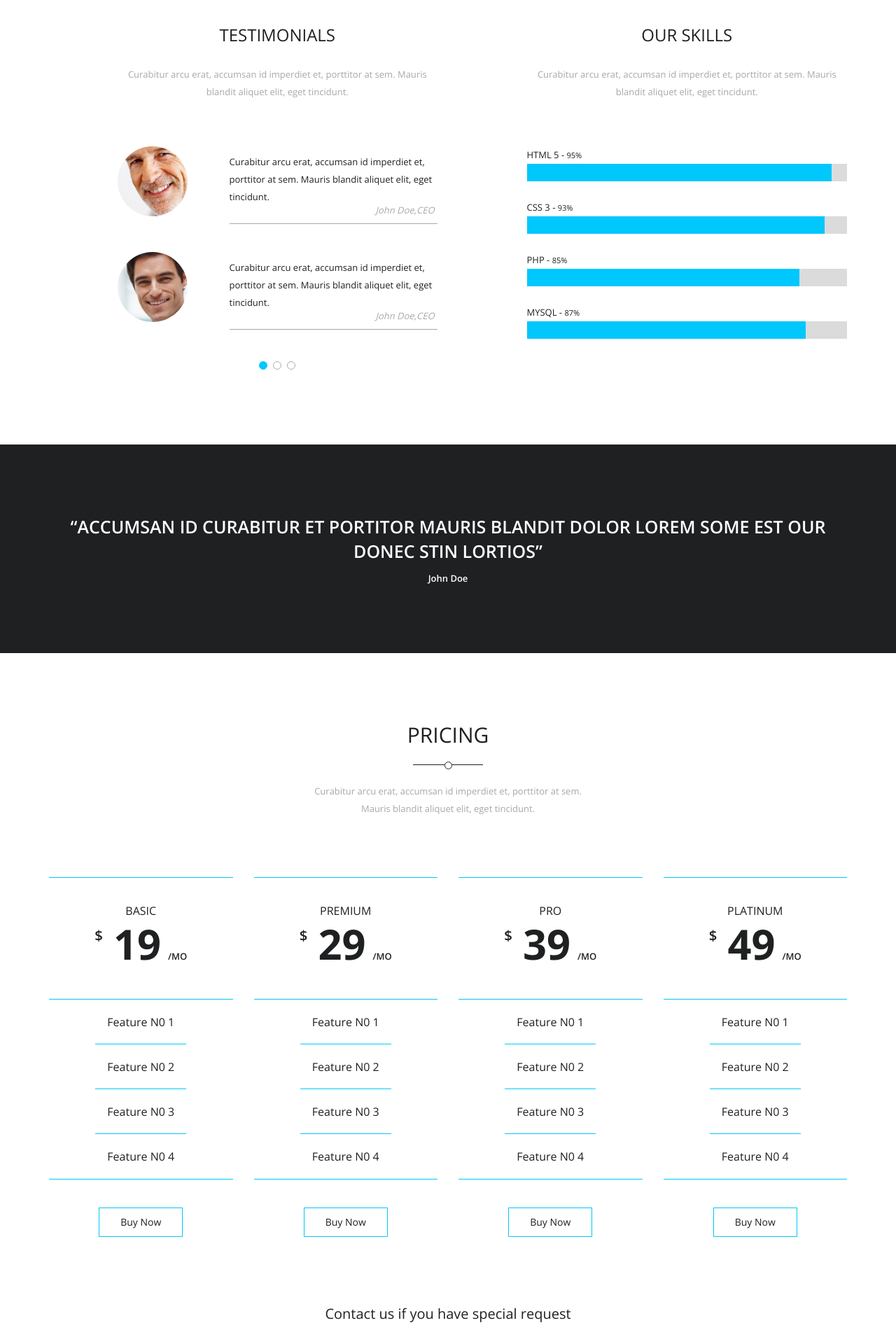
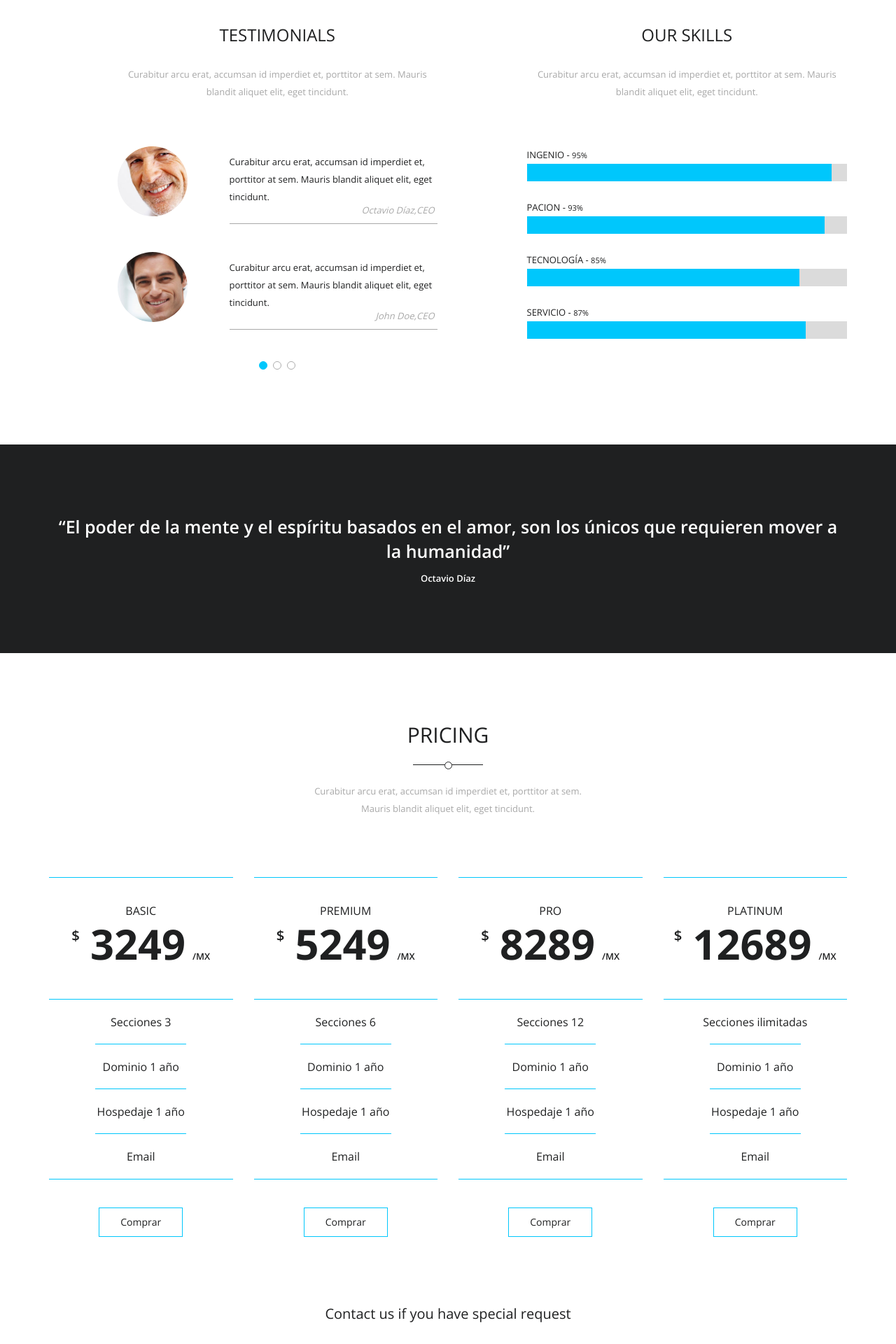
Before and after one commit to ludiazoctavio/idewasw3com, a Django app: template ideasw3com/templates/base.html in a window 1280 px wide. Shown: the part 4080-6000 px from the top of the page at 70% size. Run offline with Django 3.2, Linux system fonts and the light colour scheme; the template is opened without the code that fills it, so the values that code supplies are empty; some libraries are stand-ins or nearby versions.

Commit message:
cambios en inicio

```diff
--- a/ideasw3com/templates/base.html
+++ b/ideasw3com/templates/base.html
@@ -104,16 +104,17 @@
                     <li data-target="#home-carousel" data-slide-to="0" class="active"></li>
                     <li data-target="#home-carousel" data-slide-to="1"></li>
                     <li data-target="#home-carousel" data-slide-to="2"></li>
+                    <li data-target="#home-carousel" data-slide-to="3"></li>
                 </ol>
                 <!--/.carousel-indicators-->
 
                 <div class="carousel-inner">
 
-                    <div class="item active"  style="background-image: url('{% static 'img/slider/bg2.jpg' %}')" >
+                    <div class="item active"  style="background-image: url('{% static 'img/slider/create-website-ikl4glob.png' %}')" >
                         <div class="carousel-caption">
                             <div class="animated bounceInRight">
-                                <h2>HELLO WORLD! <br>WE ARE KASPER,WE MAKE ART.</h2>
-                                <p>Curabitur arcu erat, accumsan id imperdiet et, porttitor at sem. Mauris blandit aliquet elit, eget tincidunt nibh pulvinar a. Curabitur aliquet quam. Accumsan id imperdiet et, porttitor at sem. Mauris blandit aliquet elit, eget tincidunt.</p>
+                                <h2>iDeasW3 Web <br>¿Ya estás en internet?</h2>
+                                <p>Hoy es un requisito que tu negocio esté en internet.</p>
                             </div>
                         </div>
                     </div>
@@ -121,8 +122,8 @@
                     <div class="item" style="background-image: url('{% static 'img/slider/bg2.jpg' %}')">
                         <div class="carousel-caption">
                             <div class="animated bounceInDown">
-                                <h2>HELLO WORLD! <br>WE ARE KASPER,WE MAKE ART.</h2>
-                                <p>Curabitur arcu erat, accumsan id imperdiet et, porttitor at sem. Mauris blandit aliquet elit, eget tincidunt nibh pulvinar a. Curabitur aliquet quam. Accumsan id imperdiet et, porttitor at sem. Mauris blandit aliquet elit, eget tincidunt.</p>
+                                <h2>iDeasW3 Apps Web <br>¡Gestiona tu empresa desde internet!</h2>
+                                <p>Toma el control de tu negocio en cualquier momento y lugar.</p>
                             </div>
                         </div>
                     </div>
@@ -130,8 +131,17 @@
                     <div class="item" style="background-image: url('{% static 'img/slider/bg3.jpg' %}')">
                          <div class="carousel-caption">
                             <div class="animated bounceInUp">
-                                <h2>HELLO WORLD! <br>WE ARE KASPER,WE MAKE ART.</h2>
-                                <p>Curabitur arcu erat, accumsan id imperdiet et, porttitor at sem. Mauris blandit aliquet elit, eget tincidunt nibh pulvinar a. Curabitur aliquet quam. Accumsan id imperdiet et, porttitor at sem. Mauris blandit aliquet elit, eget tincidunt.</p>
+                                <h2>iDeasW3 Apps Móvil <br>¡Tus clientes conectados!</h2>
+                                <p>Al dia de hoy es mas facil para tus clientes conoser de tus productos y servicios al instante desde su móvil.</p>
+                            </div>
+                        </div>
+                    </div>
+
+                    <div class="item" style="background-image: url('{% static 'img/slider/ideasw3_geoweb.jpg' %}')">
+                         <div class="carousel-caption">
+                            <div class="animated bounceInUp">
+                                <h2>iDeasW3 GeoWeb <br>Software especializado</h2>
+                                <p>Realizamos desarrollos especializados en repecentación geográfica en la web</p>
                             </div>
                         </div>
                     </div>
@@ -454,7 +464,7 @@
                                     <img src="{% static 'img/client/1.jpg' %}" alt="Client" class="img-circle">
                                     <div class="tst-content">
                                         <p>Curabitur arcu erat, accumsan id imperdiet et, porttitor at sem. Mauris blandit aliquet elit, eget tincidunt.</p>
-                                        <span>John Doe,CEO</span>
+                                        <span>Octavio Díaz,CEO</span>
                                     </div>
                                 </div>
 
@@ -513,19 +523,19 @@
 
                         <div class="progress-bars">
 
-                            <span>HTML 5 - <small>95%</small></span>
+                            <span>Ingenio - <small>95%</small></span>
                             <div class="progress"  data-progress="95">
                                 <div class="bar"></div>
                             </div>
-                            <span>CSS 3 - <small>93%</small></span>
+                            <span>Pacion - <small>93%</small></span>
                             <div class="progress"  data-progress="93">
                                 <div class="bar"></div>
                             </div>
-                            <span>PHP - <small>85%</small></span>
+                            <span>Tecnología - <small>85%</small></span>
                             <div class="progress" data-progress="85">
                                 <div class="bar"></div>
                             </div>
-                            <span>mySQL - <small>87%</small></span>
+                            <span>Servicio - <small>87%</small></span>
                             <div class="progress kill-margin"  data-progress="87">
                                 <div class="bar"></div>
                             </div>
@@ -549,8 +559,8 @@
                 <div class="row wow zoomIn">
                     <div class="col-lg-12">
                         <div class="call-to-action text-center">
-                            <p>“ACCUMSAN ID CURABITUR ET PORTITOR MAURIS BLANDIT DOLOR LOREM SOME EST OUR DONEC STIN LORTIOS”</p>
-                            <span>John Doe</span>
+                            <p>“El poder de la mente y el espíritu basados en el amor, son los únicos que requieren mover a la humanidad”</p>
+                            <span>Octavio Díaz</span>
                         </div>
                     </div>
                 </div>
@@ -576,15 +586,15 @@
                         <div class="pricing-table text-center">
                             <div class="price">
                                 <span class="plan">Basic</span>
-                                <span class="value"><small>$</small><strong>19</strong>/MO</span>
+                                <span class="value"><small>$</small><strong>3249</strong>/MX</span>
                             </div>
                             <ul class="text-center">
-                                <li>Feature N0 1</li>
-                                <li>Feature N0 2</li>
-                                <li>Feature N0 3</li>
-                                <li>Feature N0 4</li>
+                                <li>Secciones 3</li>
+                                <li>Dominio 1 año</li>
+                                <li>Hospedaje 1 año</li>
+                                <li>Email</li>
                             </ul>
-                            <a href="#" class="btn btn-price">Buy Now</a>
+                            <a href="#" class="btn btn-price">Comprar</a>
                         </div>
                     </div>
 
@@ -592,15 +602,15 @@
                         <div class="pricing-table text-center">
                             <div class="price">
                                 <span class="plan">Premium</span>
-                                <span class="value"><small>$</small><strong>29</strong>/MO</span>
+                                <span class="value"><small>$</small><strong>5249</strong>/MX</span>
                             </div>
                             <ul class="text-center">
-                                <li>Feature N0 1</li>
-                                <li>Feature N0 2</li>
-                                <li>Feature N0 3</li>
-                                <li>Feature N0 4</li>
+                                <li>Secciones 6</li>
+                                <li>Dominio 1 año</li>
+                                <li>Hospedaje 1 año</li>
+                                <li>Email</li>
                             </ul>
-                            <a href="#" class="btn btn-price">Buy Now</a>
+                            <a href="#" class="btn btn-price">Comprar</a>
                         </div>
                     </div>
 
@@ -608,15 +618,15 @@
                         <div class="pricing-table text-center">
                             <div class="price">
                                 <span class="plan">Pro</span>
-                                <span class="value"><small>$</small><strong>39</strong>/MO</span>
+                                <span class="value"><small>$</small><strong>8289</strong>/MX</span>
                             </div>
                             <ul class="text-center">
-                                <li>Feature N0 1</li>
-                                <li>Feature N0 2</li>
-                                <li>Feature N0 3</li>
-                                <li>Feature N0 4</li>
+                                <li>Secciones 12</li>
+                                <li>Dominio 1 año</li>
+                                <li>Hospedaje 1 año</li>
+                                <li>Email</li>
                             </ul>
-                            <a href="#" class="btn btn-price">Buy Now</a>
+                            <a href="#" class="btn btn-price">Comprar</a>
                         </div>
                     </div>
 
@@ -624,15 +634,15 @@
                         <div class="pricing-table text-center">
                             <div class="price">
                                 <span class="plan">Platinum</span>
-                                <span class="value"><small>$</small><strong>49</strong>/MO</span>
+                                <span class="value"><small>$</small><strong>12689</strong>/MX</span>
                             </div>
                             <ul class="text-center">
-                                <li>Feature N0 1</li>
-                                <li>Feature N0 2</li>
-                                <li>Feature N0 3</li>
-                                <li>Feature N0 4</li>
+                                <li>Secciones ilimitadas</li>
+                                <li>Dominio 1 año</li>
+                                <li>Hospedaje 1 año</li>
+                                <li>Email</li>
                             </ul>
-                            <a href="#" class="btn btn-price">Buy Now</a>
+                            <a href="#" class="btn btn-price">Comprar</a>
                         </div>
                     </div>
                 </div>
```
Also changed, not shown: ideasw3com/static/img/Chrome_Tab_Sync_Master_Splash_01-450x450.jpg (added), ideasw3com/static/img/HiRes.jpg (added), ideasw3com/static/img/logo.png, ideasw3com/static/img/logo_old.png (added), ideasw3com/static/img/multiplatform_x2.png (added), ideasw3com/static/img/slider/Slide-Web-Design_02.jpg (added), ideasw3com/static/img/slider/Web-Design-High-Quality-PNG.png (added), ideasw3com/static/img/slider/create-website-ikl4glob.png (added), ideasw3com/static/img/slider/diseno-web-slider.jpg (added), ideasw3com/static/img/slider/experiencia-usuario-web-1.png (added), ideasw3com/static/img/slider/ideasw3_geoweb.jpg (added), ideasw3com/static/img/slider/mantenimiento-actualizacion-web-peru-01.png (added), ideasw3com/static/img/slider/renovacion_pagina_web-01.png (added), ideasw3com/static/img/slider/responsive-web-design.jpg (added), 3 more files, 1 other file.
